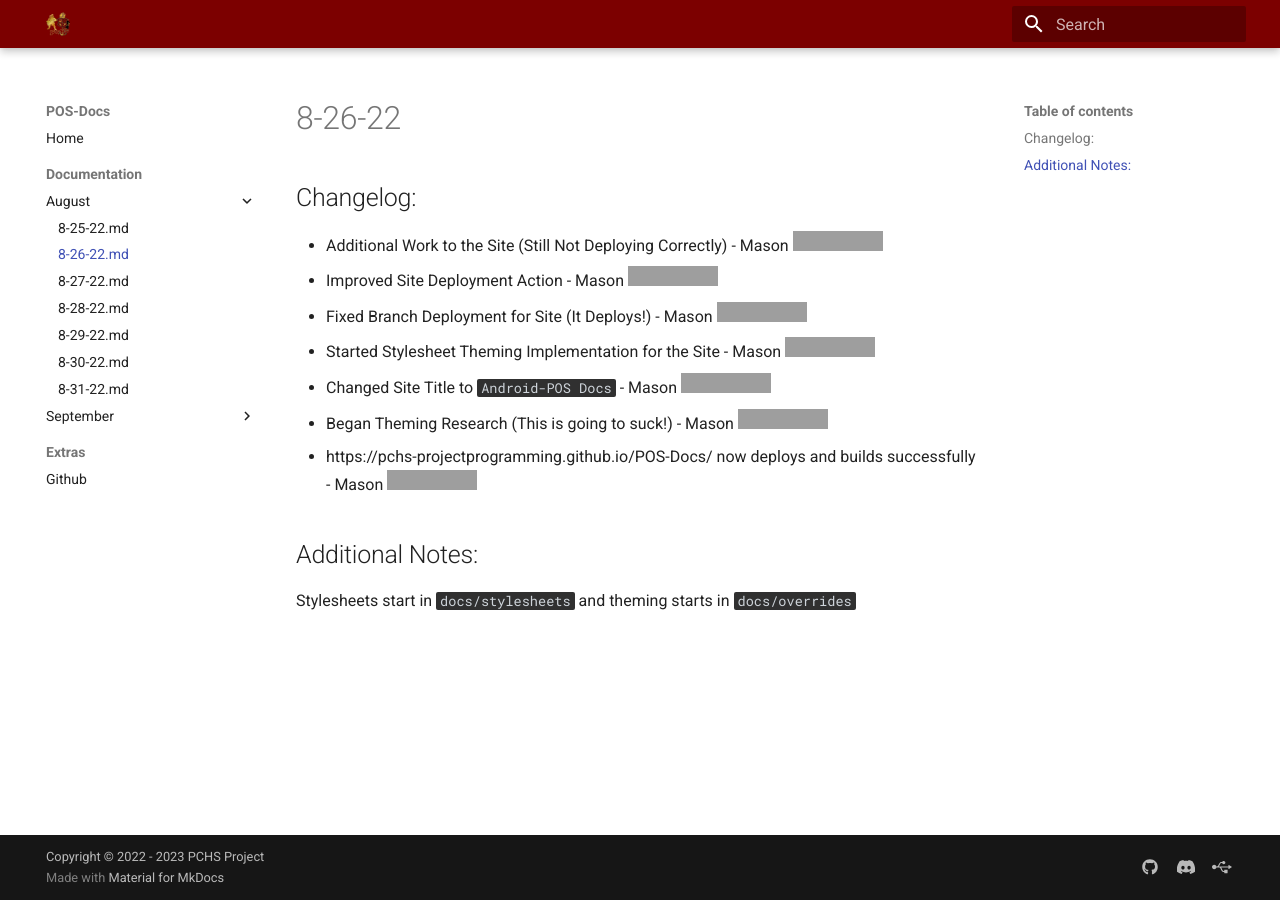
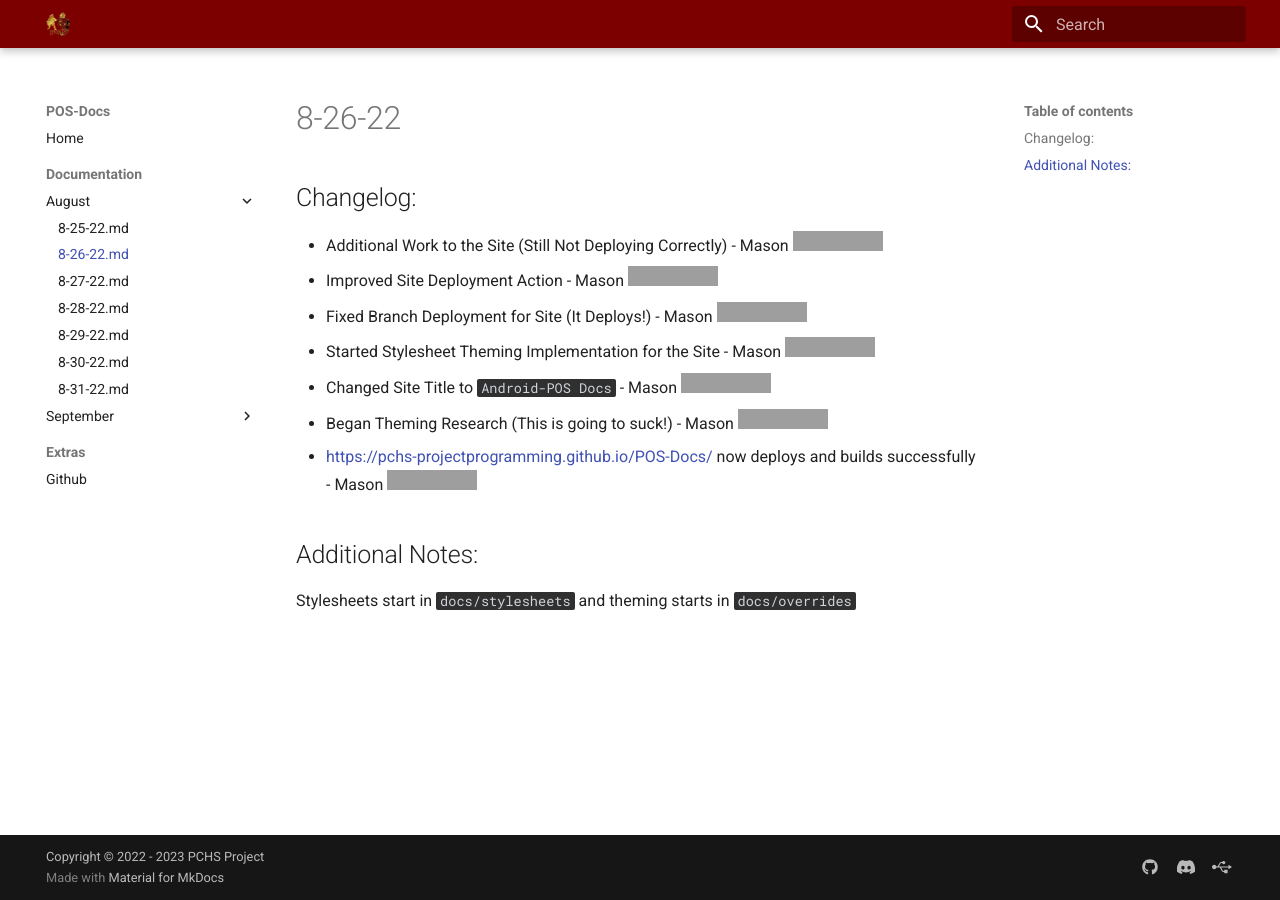
Before and after one commit to PCHS-ProjectProgramming/POS-Docs, an MkDocs documentation site: the page built from docs/documentation/August/8-26-22.md, in a window 1280 px wide, cut to the strip 0-900 px from the top of the page. Built offline with MkDocs 1.6.1 and Material for MkDocs 9.7.7, drawn with Linux system fonts in a browser that asks for light colours; some of the changed lines change nothing that is shown; grey boxes are pictures that could not be loaded.

Commit message:
8-26-22.md: Minor Link Edit

```diff
--- a/docs/documentation/August/8-26-22.md
+++ b/docs/documentation/August/8-26-22.md
@@ -7,7 +7,7 @@
 - Started Stylesheet Theming Implementation for the Site - Mason [![Mason](https://img.shields.io/github/followers/MasonT8198?style=social)](https://github.com/MasonT8198)
 - Changed Site Title to `Android-POS Docs` - Mason [![Mason](https://img.shields.io/github/followers/MasonT8198?style=social)](https://github.com/MasonT8198)
 - Began Theming Research (This is going to suck!) - Mason [![Mason](https://img.shields.io/github/followers/MasonT8198?style=social)](https://github.com/MasonT8198)
-- https://pchs-projectprogramming.github.io/POS-Docs/ now deploys and builds successfully - Mason [![Mason](https://img.shields.io/github/followers/MasonT8198?style=social)](https://github.com/MasonT8198)
+- [https://pchs-projectprogramming.github.io/POS-Docs/](https://pchs-projectprogramming.github.io/POS-Docs/) now deploys and builds successfully - Mason [![Mason](https://img.shields.io/github/followers/MasonT8198?style=social)](https://github.com/MasonT8198)
 
 ## Additional Notes:
 
```
